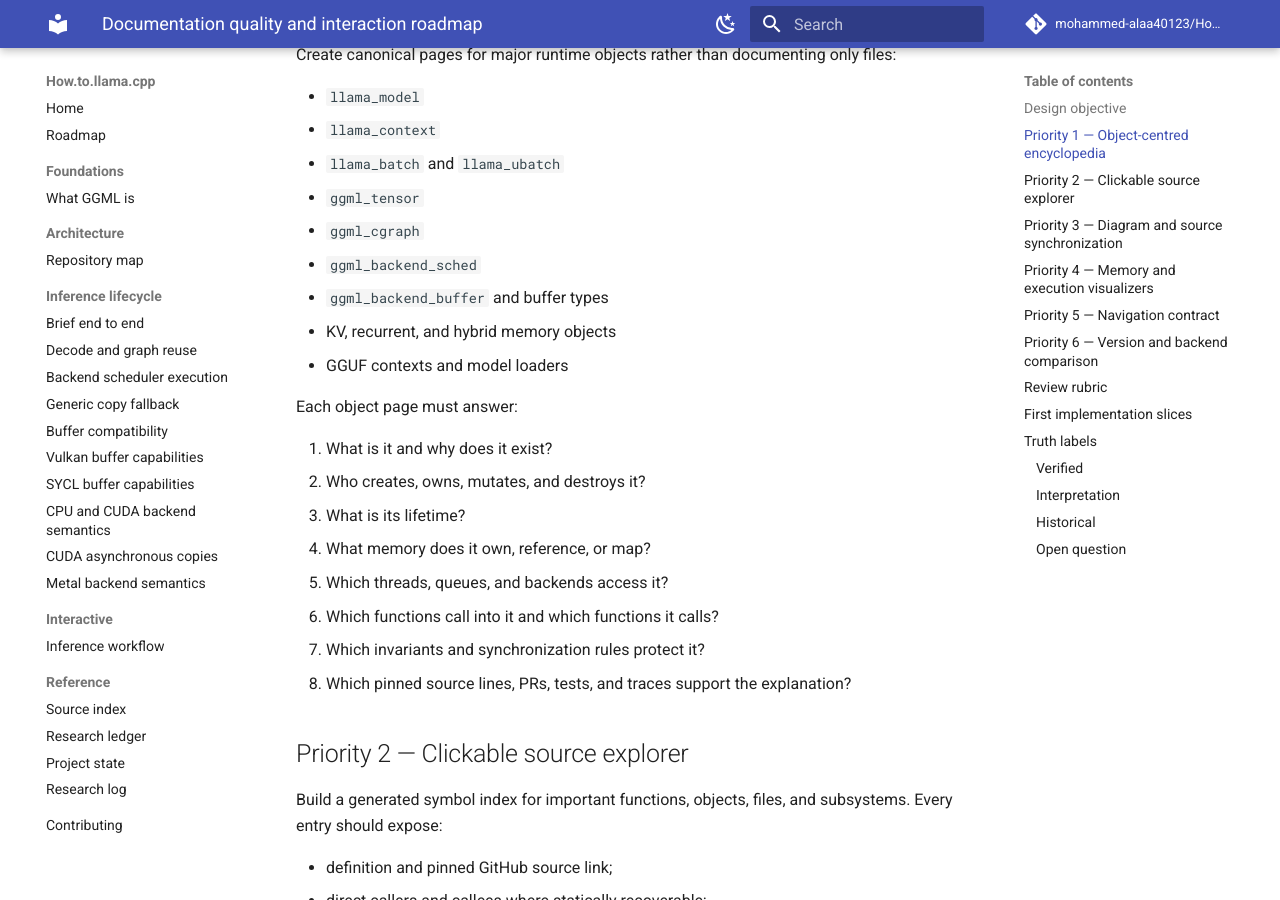
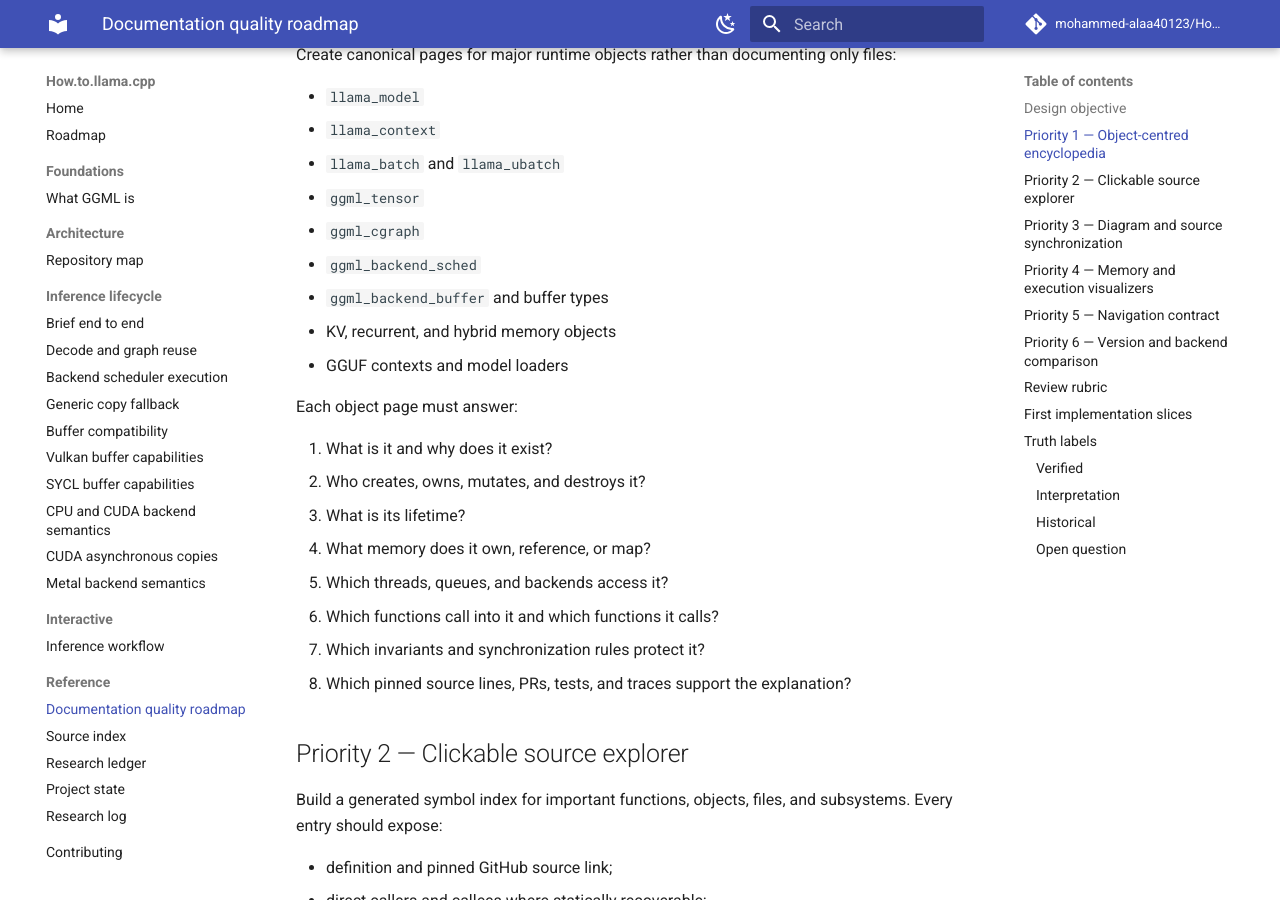
Before and after one commit to mohammed-alaa40123/How.to.llama.cpp, an MkDocs documentation site: the page built from docs/reference/documentation-quality-roadmap.md, in a window 1280 px wide and 900 px high, scrolled down 473 px. Built offline with MkDocs 1.6.1 and Material for MkDocs 9.7.7, drawn with Linux system fonts in a browser that asks for light colours; comment, search, counter and statistics services are not loaded.

Commit message:
docs: publish documentation quality roadmap

```diff
--- a/mkdocs.yml
+++ b/mkdocs.yml
@@ -84,6 +84,7 @@
   - Interactive:
       - Inference workflow: interactive/inference-workflow.md
   - Reference:
+      - Documentation quality roadmap: reference/documentation-quality-roadmap.md
       - Source index: reference/source-index.md
       - Research ledger: reference/research-ledger.md
       - Project state: reference/project-state.md
```
